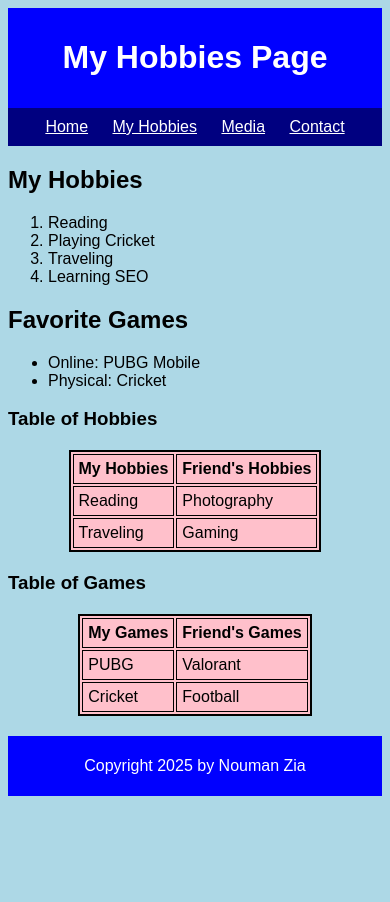
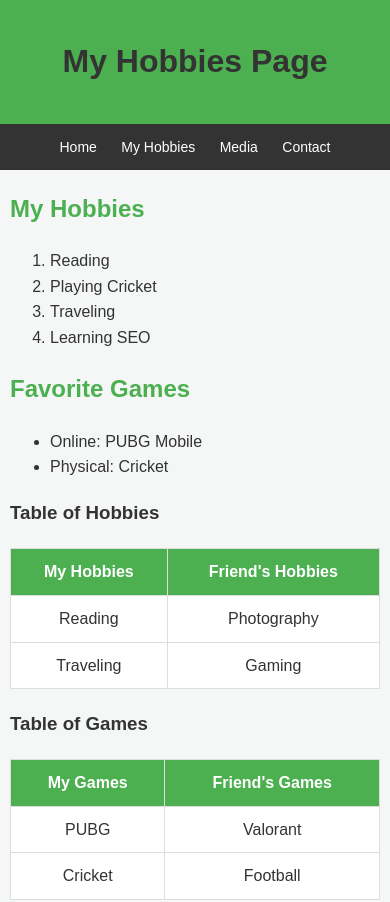
Before and after one commit to nouman109/Noman-Web-Engineering-Assignment-No.-1, a plain HTML site: page hobbies.html in a window 390 px wide. Shown: the top 902 px of the page. Before the commit the page ends 844 px from the top, so only its background shows below. Drawn offline with Linux system fonts and the light colour scheme.

Commit message:
Add files via upload

```diff
--- a/hobbies.html
+++ b/hobbies.html
@@ -1,17 +1,10 @@
+
 <!DOCTYPE html>
 <html>
 <head>
 <title>My Hobbies</title>
 <link rel="icon" href="favicon.ico" type="image/x-icon">
-<style>
-body{background-color:lightblue;font-family:Arial;}
-header{background-color:blue;color:white;padding:10px;text-align:center;}
-footer{background-color:blue;color:white;text-align:center;padding:5px;}
-nav{background-color:navy;padding:10px;text-align:center;}
-nav a{color:white;margin:10px;}
-table{border:2px solid black;margin:20px auto;background-color:pink;}
-td,th{border:1px solid black;padding:5px;}
-</style>
+<link rel="stylesheet" href="styles_simplified.css">
 </head>
 <body>
 
@@ -26,6 +19,7 @@ td,th{border:1px solid black;padding:5px;}
 <a href="contact.html">Contact</a>
 </nav>
 
+<section>
 <h2> My Hobbies </h2>
 <ol>
 <li>Reading</li>
@@ -53,6 +47,7 @@ td,th{border:1px solid black;padding:5px;}
 <tr><td>PUBG</td><td>Valorant</td></tr>
 <tr><td>Cricket</td><td>Football</td></tr>
 </table>
+</section>
 
 <footer>
 <p>Copyright 2025 by Nouman Zia</p>
--- /dev/null
+++ b/styles_simplified.css
@@ -0,0 +1,141 @@
+
+/* General Styles */
+body {
+  background-color: #f4f7f6;
+  font-family: 'Arial', sans-serif;
+  color: #333;
+  line-height: 1.6;
+  margin: 0;
+  padding: 0;
+}
+
+header {
+  background-color: #4CAF50;
+  color: white;
+  padding: 15px;
+  text-align: center;
+}
+
+footer {
+  background-color: #4CAF50;
+  color: white;
+  text-align: center;
+  padding: 15px;
+}
+
+nav {
+  background-color: #333;
+  padding: 10px;
+  text-align: center;
+}
+
+nav a {
+  color: white;
+  margin: 0 15px;
+  text-decoration: none;
+  font-size: 16px;
+}
+
+nav a:hover {
+  color: #4CAF50;
+}
+
+section {
+  margin: 30px 15px;
+}
+
+h1, h2, h3 {
+  color: #333;
+  font-weight: bold;
+}
+
+h2 {
+  color: #4CAF50;
+}
+
+h3 {
+  color: #333;
+}
+
+/* Table Styles */
+table {
+  width: 100%;
+  margin: 20px 0;
+  border-collapse: collapse;
+}
+
+table, th, td {
+  border: 1px solid #ddd;
+}
+
+th, td {
+  padding: 10px;
+  text-align: center;
+}
+
+th {
+  background-color: #4CAF50;
+  color: white;
+}
+
+td {
+  background-color: #fff;
+}
+
+table tr:nth-child(even) {
+  background-color: #f9f9f9;
+}
+
+table tr:hover {
+  background-color: #e1f5e1;
+}
+
+/* Image Styles */
+img {
+  max-width: 100%;
+  height: auto;
+  border-radius: 8px;
+  margin-bottom: 20px;
+  box-shadow: 0px 4px 8px rgba(0, 0, 0, 0.1);
+}
+
+img:hover {
+  transform: scale(1.05);
+}
+
+/* Links */
+a {
+  color: #4CAF50;
+  text-decoration: none;
+}
+
+a:hover {
+  text-decoration: underline;
+}
+
+/* Button Styles */
+button {
+  background-color: #4CAF50;
+  color: white;
+  padding: 10px 20px;
+  font-size: 16px;
+  border: none;
+  border-radius: 5px;
+  cursor: pointer;
+}
+
+button:hover {
+  background-color: #45a049;
+}
+
+/* Responsive Design */
+@media (max-width: 768px) {
+  nav a {
+    font-size: 14px;
+    margin: 0 10px;
+  }
+
+  section {
+    margin: 20px 10px;
+  }
+}
```
Also changed, not shown: contact.html (+4 -11 lines), index.html (+8 -15 lines), media.html (+6 -11 lines).
